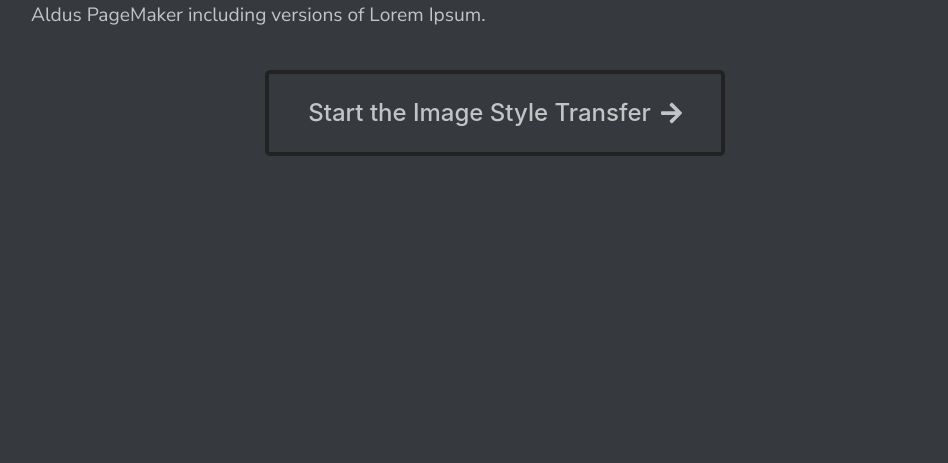
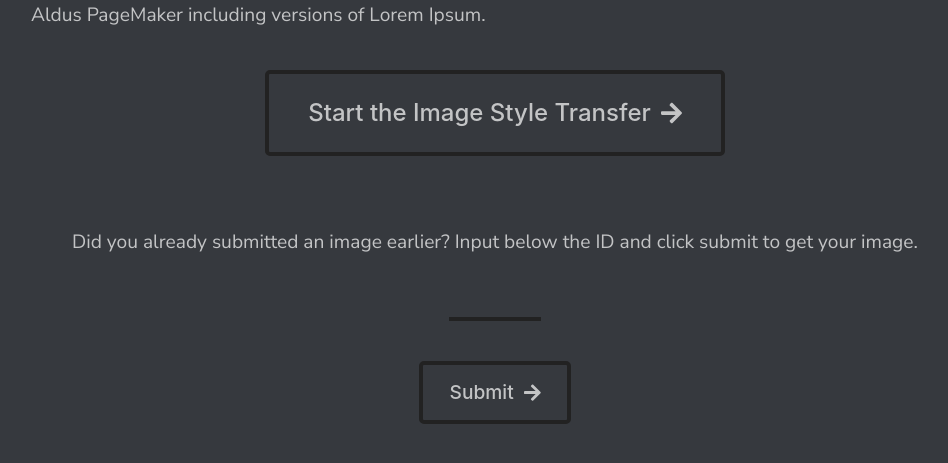
Before and after one commit to dychosenone/Style-Transfer-Project, a Flask app: page / in a window 1280 px wide. Shown: the part 303-766 px from the top of the page, without its empty margins (145-1093 px from the left). Run offline with Flask 2, Linux system fonts and the light colour scheme; parts of the project's set-up code (start-up, migrations or seed data) failed here and were passed over; some libraries are stand-ins or nearby versions.

Commit message:
p1 request

```diff
--- a/static/css/style-p1.css
+++ b/static/css/style-p1.css
@@ -27,6 +27,51 @@
     text-align: justify;
 }
 
+.submit-block{
+    opacity: 0;
+    align-items: center;
+    display: flex;
+    justify-content: center;
+}
+
+.button.button-submit{
+    padding: 1.2em;
+    font-size: 1.2em;
+}
+
+.input-block{
+    opacity: 0;
+    width: 75%;
+    padding: 1em;
+    padding-top: 3em;
+    text-align: center;
+}
+
+.input-text{
+    font-family: 'Nunito Sans';
+    margin-top: 1em;
+    padding: .7em;
+    font-size: 1em;
+
+    padding-left: .4em;
+    padding-right: .4em;
+
+    transition: 1s;
+
+    border-color: #222;
+    border-style: solid;
+    border-width: 0px 0px 4px;
+
+    width: 10%;
+    color:#ffffffb3;
+    text-align: center;
+    background-color: #36393E;
+}
+
+.input-text:focus{
+    outline: none;
+}
+
 .start-block{
     opacity: 0;
     align-items: center;
@@ -45,6 +90,8 @@
     transition: 1.2s;
     font-weight: 500;
 }
+
+
 
 .button:hover{
     color: #111 !important;
--- a/static/js/script-p1.js
+++ b/static/js/script-p1.js
@@ -2,10 +2,26 @@ $(document).ready(function(){
     //$(window).on('load', function() {
         $("#head").delay(500).animate({"opacity": "1"}, 400, function(){
             $("#body").delay(100).animate({"opacity": "1"}, 400, function(){
-                $("#start").delay(100).animate({"opacity": "1"}, 400);
+                $("#start").delay(100).animate({"opacity": "1"}, 400, function(){
+                    $("#input").delay(100).animate({"opacity": "1"}, 400);
+                    $(".submit-block").delay(100).animate({"opacity": "1"}, 400);
+                });
             });
         });
     //});
+
+    $('.input-text').on('input', function(e){
+        $(this).css({'width' : ($(this).val().length + 0.5) + 'em'})
+    })
+
+    $('#submit').click(function(){
+        if ($('.input-text').val().length == 0){
+            alert('Please input your code!')
+        }
+        else{
+            //code here..
+        }
+    })
 
     $("#start_transfer").click(function(){
         $("#start_transfer").css(
--- a/templates/p1.html
+++ b/templates/p1.html
@@ -31,6 +31,21 @@
   </div>
 </div>
 
+<div class="block container input-block" id="input">
+  <h2 class="body-text">
+    Did you already submitted an image earlier? Input below the ID and click submit to get your image.
+  </h2>
+
+  <input type="text" class="input-text">
+</div>
+
+<div class="block container submit-block">
+  <div class="button-wrap submit">
+    <button class="button button-submit" id="submit">
+      Submit <i class="fas fa-arrow-right arrow"></i>
+    </button>
+  </div>
+</div>
 
 
 {% endblock %}
```
